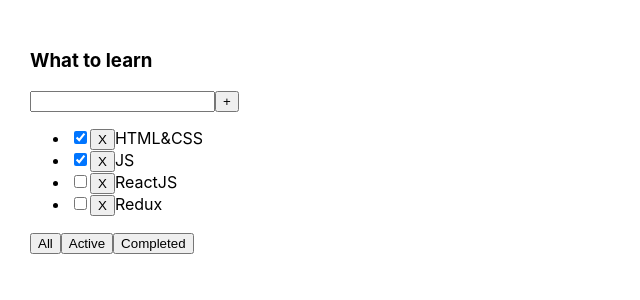
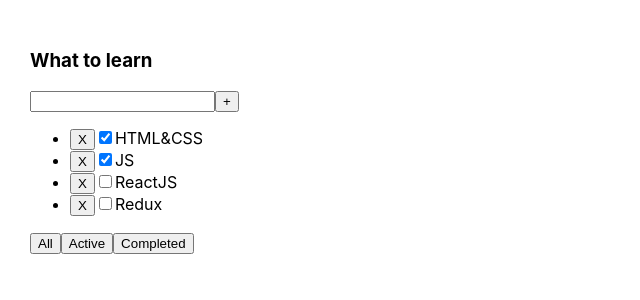
Before and after one commit to yasnoprosto/TodolistWithD, a React (Create React App) app: page / in a window 1280 px wide. Shown: the top 300 px of the page, without its empty margins (0-640 px from the left). Built offline with nearby package versions, Linux system fonts and the light colour scheme.

Commit message:
Finished lesson2 with Dimych

```diff
--- a/src/App.tsx
+++ b/src/App.tsx
@@ -1,53 +1,42 @@
 import React, {useState} from 'react';
 import './App.css';
 import {TaskType, Todolist} from './Todolist';
-import {v1} from 'uuid';
 
-export type buttonNameType = 'all' | 'active' | 'completed'
+export type FilterValueType = 'all' | 'completed' | 'active'
 
 function App() {
 
-    let [tasks, setTask] = useState<Array<TaskType>>([
+    let [tasks, setTasks] = useState<Array<TaskType>>([
+        {id: 1, title: 'HTML&CSS', isDone: true},
+        {id: 2, title: 'JS', isDone: true},
+        {id: 3, title: 'ReactJS', isDone: false},
+        {id: 4, title: 'Redux', isDone: false}
+    ]);
+    let [filer, setFilter] = useState<FilterValueType>('all');
 
-        {id: v1(), title: 'HTML&CSS', isDone: true},
-        {id: v1(), title: 'JS', isDone: true},
-        {id: v1(), title: 'ReactJS', isDone: false},
-        {id: v1(), title: 'Redux', isDone: false}
-    ]);
-    let [filter, setFilter] = useState<buttonNameType>('all');
-
-    let filteredTask = tasks;
-
-    if (filter == 'active') {
-        filteredTask = tasks.filter(el => !el.isDone);
-
-    } else if (filter == 'completed') {
-        filteredTask = tasks.filter(el => el.isDone);
-
+    function removeTask(id: number) {
+        setTasks(tasks.filter(el => el.id !== id));
     }
 
-    function clickFilter(ButtonName: buttonNameType) {
-        setFilter(ButtonName);
+    function changeFilter(value: FilterValueType) {
+        setFilter(value);
     }
 
-    function removeTask(id: string) {
-        setTask(tasks = tasks.filter(el => el.id !== id));
-        console.log(tasks);
+    let tasksForTodolist = tasks;
+    if (filer === 'completed') {
+        tasksForTodolist = tasks.filter(el => el.isDone);
     }
-
-    function addTask(title: string) {
-        let newTask = {id: v1(), title: title, isDone: false};
-        let newTasks = [newTask, ...tasks];
-        setTask(newTasks);
+    if (filer === 'active') {
+        tasksForTodolist = tasks.filter(el => !el.isDone);
     }
 
     return (
         <div className="App">
             <Todolist title="What to learn"
-                      tasks={filteredTask}
+                      tasks={tasksForTodolist}
                       removeTask={removeTask}
-                      clickFilter={clickFilter}
-                      addTask={addTask}
+                      changeFilter={changeFilter}
+
             />
         </div>
     );
--- a/src/Todolist.tsx
+++ b/src/Todolist.tsx
@@ -1,65 +1,37 @@
-import React, {ChangeEvent, KeyboardEvent, useState} from 'react';
-import {buttonNameType} from './App';
+import React from 'react';
+import {FilterValueType} from './App';
 
 export type TaskType = {
-    id: string
+    id: number
     title: string
     isDone: boolean
+
 }
 
 type PropsType = {
     title: string
     tasks: Array<TaskType>
-    removeTask: (id: string) => void
-    clickFilter: (buttonName: buttonNameType) => void
-    addTask: (title: string) => void
+    removeTask:(id:number)=>void
+    changeFilter:(value: FilterValueType)=>void
 }
 
-
 export function Todolist(props: PropsType) {
-    const [newTaskTitle, setNewTaskTitle] = useState('');
-
-    const onNewTitleChangeHandler = (e: ChangeEvent<HTMLInputElement>) => {
-        setNewTaskTitle(e.currentTarget.value);
-    };
-    const onKeyPressHandler = (e:KeyboardEvent<HTMLInputElement>) => {
-        if (e.charCode === 13) {
-            props.addTask(newTaskTitle);
-            setNewTaskTitle('');
-        }
-    };
-
-    const addTask = () => {
-        props.addTask(newTaskTitle);
-        setNewTaskTitle('');
-    };
-    const onAllClickHandler = () => props.clickFilter('all');
-    const onActiveClickHandler = () => props.clickFilter('active');
-    const onCompletedClickHandler = () => props.clickFilter('completed');
-
-
     return <div>
         <h3>{props.title}</h3>
         <div>
-            <input value={newTaskTitle}
-                   onChange={onNewTitleChangeHandler}
-                   onKeyPress={onKeyPressHandler}
-            />
-            <button onClick={addTask}>+</button>
+            <input/>
+            <button>+</button>
         </div>
-        <ul>
-            {props.tasks.map((el) => {
-               const onRemoveHandler=()=>{props.removeTask(el.id)}
-                return <li key={el.id}>
-                    <input type="checkbox" checked={el.isDone}/>
-                <span><button onClick={onRemoveHandler}>X</button>
-                    {el.title}</span></li>})
-            }
+        <ul>{props.tasks.map(el => <li key={el.id}>
+            <button onClick={() => props.removeTask(el.id)}>X</button>
+            <input type="checkbox" checked={el.isDone}/>
+            <span>{el.title}</span>
+        </li>)}
         </ul>
         <div>
-            <button onClick={onAllClickHandler}>All</button>
-            <button onClick={onActiveClickHandler}>Active</button>
-            <button onClick={onCompletedClickHandler}>Completed</button>
+            <button onClick={()=>props.changeFilter("all")}>All</button>
+            <button onClick={()=>props.changeFilter("active")}>Active</button>
+            <button onClick={()=>props.changeFilter("completed")}>Completed</button>
         </div>
     </div>;
 }
```
